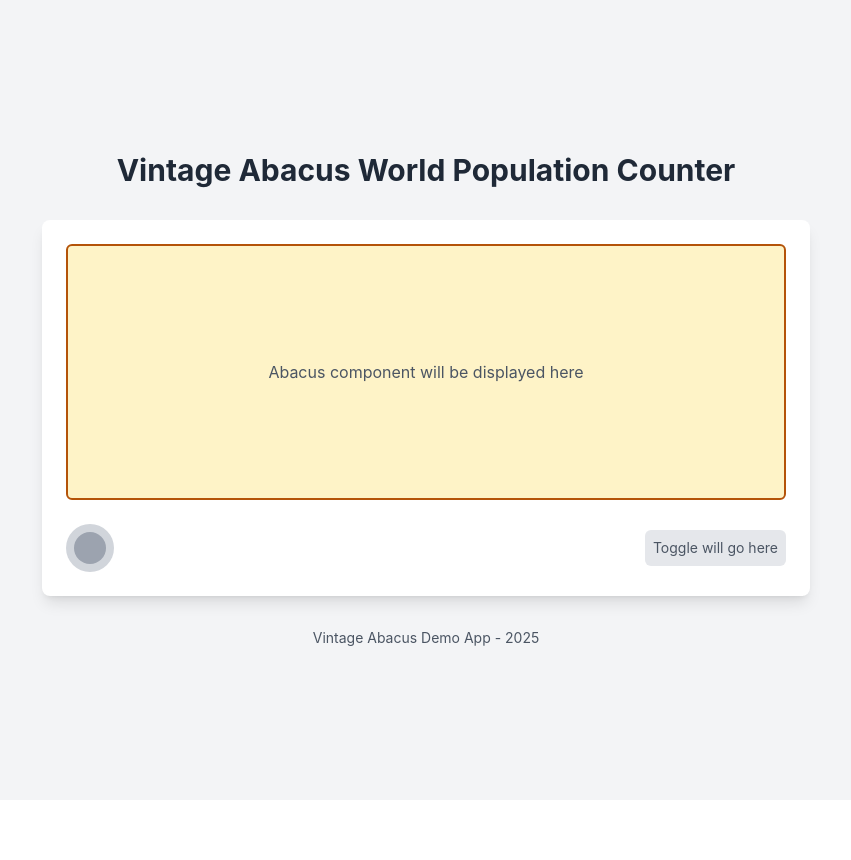
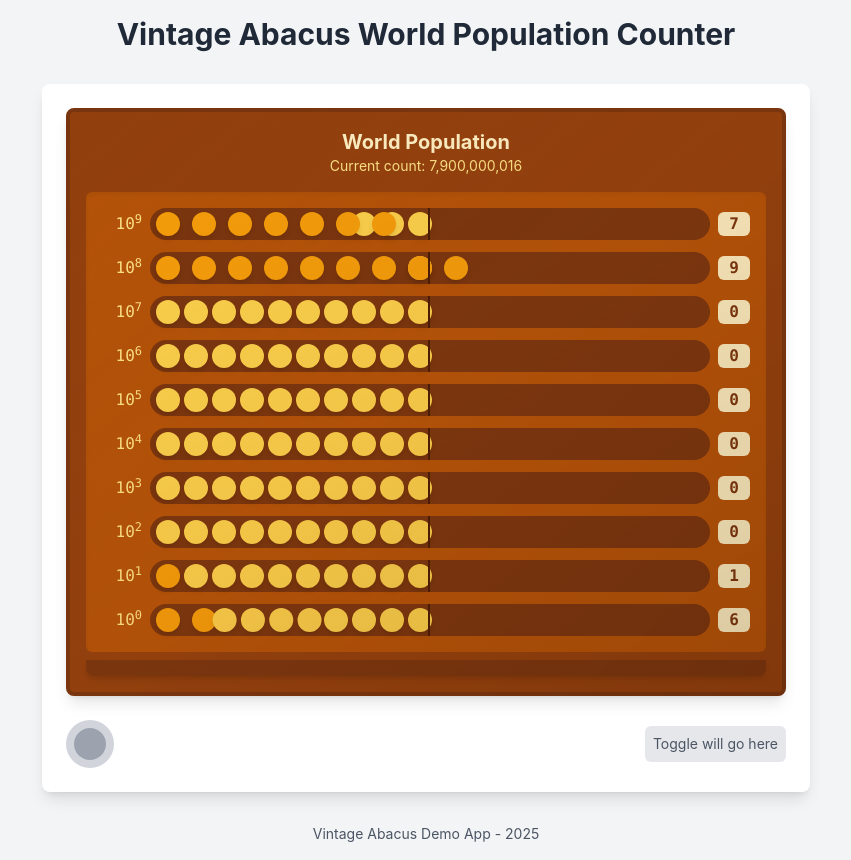
Before and after one commit to jonboutelle/vintage-abacus-demo, a React (Create React App) app: page / in a window 1280 px wide. Shown: the whole page, without its empty margins (214-1065 px from the left). Before the commit the page ends 800 px from the top, so only its background shows below. Built offline with nearby package versions, Linux system fonts and the light colour scheme.

Commit message:
Implement Abacus component and integrate it into App.tsx

```diff
--- a/src/App.tsx
+++ b/src/App.tsx
@@ -1,16 +1,30 @@
-import React from 'react';
+import React, { useState, useEffect } from 'react';
 import './App.css';
+import Abacus from './components/Abacus';
 
 const App: React.FC = () => {
+  // Mock population value for testing
+  const [population, setPopulation] = useState<number>(7900000000);
+  const [isLoading, setIsLoading] = useState<boolean>(false);
+
+  // Simulate population increase for testing
+  useEffect(() => {
+    const interval = setInterval(() => {
+      setPopulation(prev => prev + Math.floor(Math.random() * 10));
+    }, 1000);
+
+    return () => clearInterval(interval);
+  }, []);
+
   return (
     <div className="min-h-screen bg-gray-100 flex flex-col items-center justify-center p-4">
       <header className="mb-8">
         <h1 className="text-3xl font-bold text-center text-gray-800">Vintage Abacus World Population Counter</h1>
       </header>
       <main className="w-full max-w-3xl bg-white rounded-lg shadow-lg p-6">
-        {/* Abacus component will go here */}
-        <div className="h-64 bg-amber-100 rounded-md border-2 border-amber-700 flex items-center justify-center mb-6">
-          <p className="text-gray-600">Abacus component will be displayed here</p>
+        {/* Abacus component */}
+        <div className="mb-6">
+          <Abacus value={population} isLoading={isLoading} />
         </div>
 
         <div className="flex justify-between items-center">
--- /dev/null
+++ b/src/components/Abacus.tsx
@@ -0,0 +1,95 @@
+import React from 'react';
+import { motion } from 'framer-motion';
+
+interface AbacusProps {
+  value: number;
+  isLoading?: boolean;
+}
+
+// Helper function to get individual digits from a number
+const getDigits = (num: number): number[] => {
+  return num.toString().padStart(10, '0').split('').map(Number);
+};
+
+const Abacus: React.FC<AbacusProps> = ({ value = 0, isLoading = false }) => {
+  const digits = getDigits(value);
+
+  // Number of rows (digits) in the abacus
+  const rows = 10;
+
+  // Number of beads per row
+  const beadsPerRow = 10;
+
+  return (
+    <div className="relative w-full">
+      {/* Abacus frame */}
+      <div className="bg-amber-800 rounded-lg p-4 shadow-lg border-4 border-amber-900">
+        {/* Abacus title */}
+        <div className="text-center mb-4">
+          <h2 className="text-xl font-bold text-amber-100">
+            {isLoading ? 'Loading...' : 'World Population'}
+          </h2>
+          <p className="text-amber-200 text-sm">Current count: {value.toLocaleString()}</p>
+        </div>
+
+        {/* Abacus body */}
+        <div className="bg-amber-700 p-4 rounded-md shadow-inner">
+          {/* Abacus rods */}
+          <div className="flex flex-col space-y-3">
+            {Array.from({ length: rows }).map((_, rowIndex) => (
+              <div key={rowIndex} className="flex items-center">
+                {/* Row label (power of 10) */}
+                <div className="w-12 text-right pr-2 text-amber-200 font-mono">
+                  10<sup>{rows - rowIndex - 1}</sup>
+                </div>
+
+                {/* Rod with beads */}
+                <div className="flex-1 h-8 bg-amber-900 rounded-full flex items-center px-1 relative">
+                  {/* Beads */}
+                  {Array.from({ length: beadsPerRow }).map((_, beadIndex) => {
+                    const isActive = beadIndex < digits[rowIndex];
+                    return (
+                      <motion.div
+                        key={beadIndex}
+                        className={`h-6 w-6 rounded-full mx-0.5 shadow-md ${
+                          isActive ? 'bg-amber-500' : 'bg-amber-300'
+                        }`}
+                        initial={{ x: 0 }}
+                        animate={{
+                          x: isActive ? beadIndex * 8 : 0,
+                          backgroundColor: isActive ? '#f59e0b' : '#fcd34d'
+                        }}
+                        transition={{
+                          type: 'spring',
+                          stiffness: 100,
+                          damping: 15,
+                          delay: rowIndex * 0.05
+                        }}
+                      />
+                    );
+                  })}
+
+                  {/* Rod divider */}
+                  <div className="absolute right-1/2 h-full w-0.5 bg-amber-950"></div>
+                </div>
+
+                {/* Current digit display */}
+                <div className="w-8 text-center ml-2 bg-amber-100 rounded-md font-mono text-amber-900 font-bold">
+                  {digits[rowIndex]}
+                </div>
+              </div>
+            ))}
+          </div>
+        </div>
+
+        {/* Abacus base */}
+        <div className="h-4 bg-amber-900 mt-2 rounded-b-lg shadow-md"></div>
+      </div>
+
+      {/* Wood grain overlay for vintage effect */}
+      <div className="absolute inset-0 bg-gradient-to-br from-transparent via-amber-800/10 to-amber-950/20 pointer-events-none rounded-lg"></div>
+    </div>
+  );
+};
+
+export default Abacus;
```
Also changed, not shown: documentation/implementation_plan.md (+10 -10 lines).
